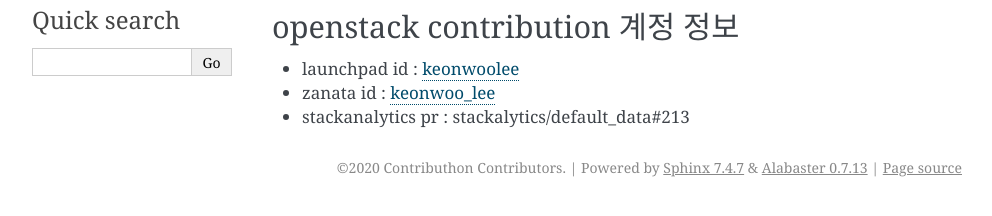
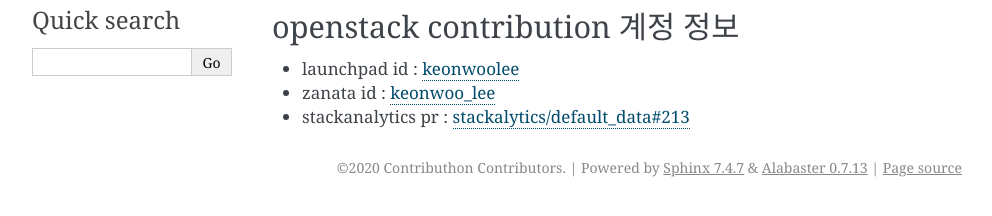
Before and after one commit to openstack-kr/contributhon-2020, a Sphinx documentation site: the page built from doc/source/keonwoo_lee/index.rst, in a window 1280 px wide. Shown: the part 242-458 px from the top of the page, without its empty margins (148-1140 px from the left). Built offline with Sphinx 7.4.7, drawn with Linux system fonts in a browser that asks for light colours; the version number could not be read and is left out; part of the change alters nothing that is shown.

```diff
--- a/doc/source/keonwoo_lee/index.rst
+++ b/doc/source/keonwoo_lee/index.rst
@@ -17,4 +17,4 @@ openstack contribution 계정 정보
 -------------------------------------------------
 - launchpad id : `keonwoolee <https://launchpad.net/~keonwoolee>`_
 - zanata id : `keonwoo_lee <https://translate.openstack.org/profile/view/keonwoo_lee>`_
-- stackanalytics pr : stackalytics/default_data#213
+- stackanalytics pr : `stackalytics/default_data#213 <https://github.com/stackalytics/default_data/pull/213>`_
```
